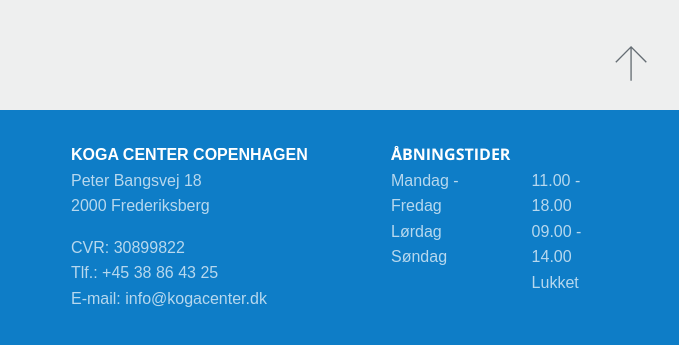
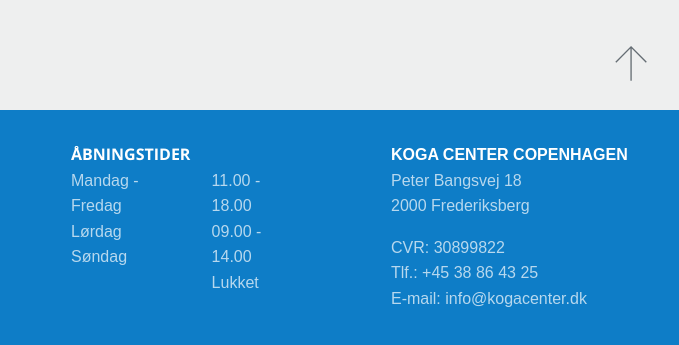
Before and after one commit to math06j6/KOGA, a plain HTML site: page index.html in a window 1280 px wide. Shown: the part 613-958 px from the top of the page, 601-1280 px from the left. Drawn offline with nearby package versions, Linux system fonts and the light colour scheme; a web font is replaced by a local one.

Commit message:
justeringer

```diff
--- a/index.html
+++ b/index.html
@@ -134,25 +134,13 @@
                     <a href="https://www.youtube.com/user/kogachannel">
                         <i class="fa fa-youtube-play"></i>
                     </a>
-                    <a href="https://github.com/math06j6/tema08_gruppe6_kampagnesite_sikkertrafik">
+                    <a href="https://github.com/math06j6/KOGA">
                         <i class="fa fa-github"></i>
                     </a>
                 </div>
             </div>
-            <address>
-                <ul class="centerLokalitet">
-                    <li>Koga Center Copenhagen</li>
-                    <li>Peter Bangsvej 18</li>
-                    <li>2000 Frederiksberg</li>
-                </ul>
-                <ul>
-                    <li>CVR: 30899822</li>
-                    <li>Tlf.: +45 38 86 43 25</li>
-                    <li><a href="mailto:info@kogacenter.dk" class="underline">E-mail: info@kogacenter.dk</a></li>
-                </ul>
-            </address>
-            <div class="servicemenu">
-                <p class="aabningstider">Åbningstider</p>
+            <div class="aabningstider">
+                <p>Åbningstider</p>
                 <div class="overblik">
                     <div class="dage">
                         <ul>
@@ -170,6 +158,20 @@
                     </div>
                 </div>
             </div>
+            <address>
+                <ul class="centerLokalitet">
+                    <li>
+                        <a href="index.html" class="underline">Koga Center Copenhagen</a>
+                    </li>
+                    <li>Peter Bangsvej 18</li>
+                    <li>2000 Frederiksberg</li>
+                </ul>
+                <ul>
+                    <li>CVR: 30899822</li>
+                    <li>Tlf.: +45 38 86 43 25</li>
+                    <li><a href="mailto:info@kogacenter.dk" class="underline">E-mail: info@kogacenter.dk</a></li>
+                </ul>
+            </address>
         </div>
     </footer>
     <script src="script.js"> </script>
--- a/style.css
+++ b/style.css
@@ -25,8 +25,7 @@ INDHOLDSFORTEGNELSE:
 \*------------------------------------*/
 
 :root {
-
-    /* Nøjagtig de samme farvekoder som anvendes på https://www.sikkertrafik.dk/ */
+    /* Nøjagtig de samme farvekoder som anvendes på www.koga.com */
     --colorOne: #fff;
     --colorTwo: #EEEFEF;
     --colorThree: #656D73;
@@ -100,14 +99,16 @@ ul {
 
 /* @font-face */
 
+
+/* KOGA benytter Futura på deres hjemmeside: https://fonts.adobe.com/fonts/futura-pt?red=a */
+
 @font-face {
-    font-family: 'safety_bold';
+    font-family: '';
     src: url('') format('woff2'),
         url('') format('woff');
     font-weight: normal;
     font-style: normal
 }
-
 
 /* @font-face Slut */
 
@@ -304,8 +305,7 @@ nav {
     justify-content: flex-end;
     align-items: center;
     height: 100%;
-    padding: 0 2rem;
-
+    padding-right: 2rem;
 }
 
 .menu_wrapper li {
@@ -500,7 +500,7 @@ a.github_link {
 
 }
 
-footer .servicemenu,
+footer .aabningstider,
 footer address,
 social,
 .footerCykler {
@@ -532,7 +532,7 @@ footer address ul {
     cursor: pointer;
 }
 
-.servicemenu {
+.aabningstider {
     flex-grow: 1;
     flex-basis: 300px;
     flex-direction: column;
@@ -587,7 +587,7 @@ footer span.navn {
     text-transform: uppercase;
 }
 
-.aabningstider,
+.aabningstider p,
 footer .footerCykler ul li:first-child,
 footer .footerCykler ul li:first-child a,
 footer .centerLokalitet :first-child {
@@ -596,7 +596,7 @@ footer .centerLokalitet :first-child {
     text-transform: uppercase;
 }
 
-.aabningstider {
+.aabningstider p {
     padding: 0;
 }
 
```
